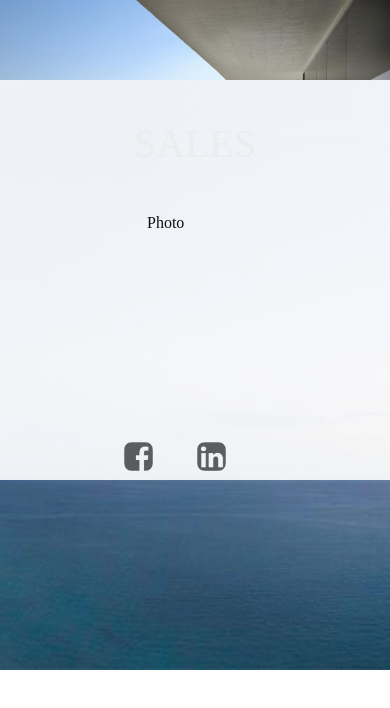
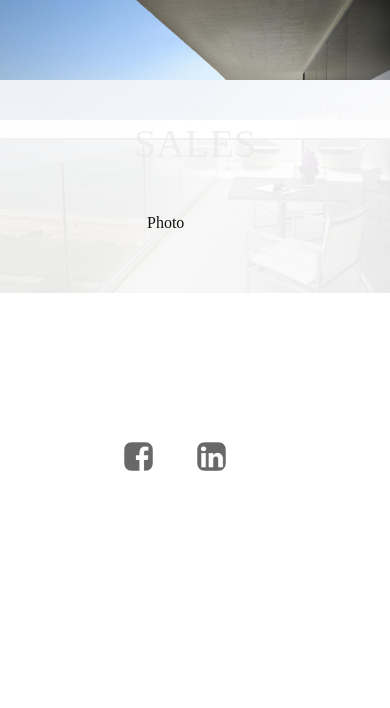
Before and after one commit to alexnmc/real-estate, a React (Create React App) app: page /about in a window 390 px wide. Shown: the top 708 px of the page. Built offline with nearby package versions, Linux system fonts and the light colour scheme.

Commit message:
responsive design

```diff
--- a/src/style.css
+++ b/src/style.css
@@ -10,7 +10,7 @@ body{
 
 
 .contact{
-    height: 1000px;
+    height: 100vh;
     width:100%;
     display: flex;
     align-items: center;
@@ -121,7 +121,7 @@ body{
     display:flex;
     align-items: flex-start;
     justify-content: flex-start;
-    height: 880px;
+    height: 100vh;
     width: 100%;
     border-top: 60px solid rgba(92, 92, 92, 0);
     border-bottom: 10px solid rgb(255, 255, 255);
@@ -263,7 +263,7 @@ body{
     .about{
         margin-top: 80px;
         border-top:0px;
-        height: 600px;
+        height: 100%;
         align-items: flex;
         flex-direction: column;
     }
```
